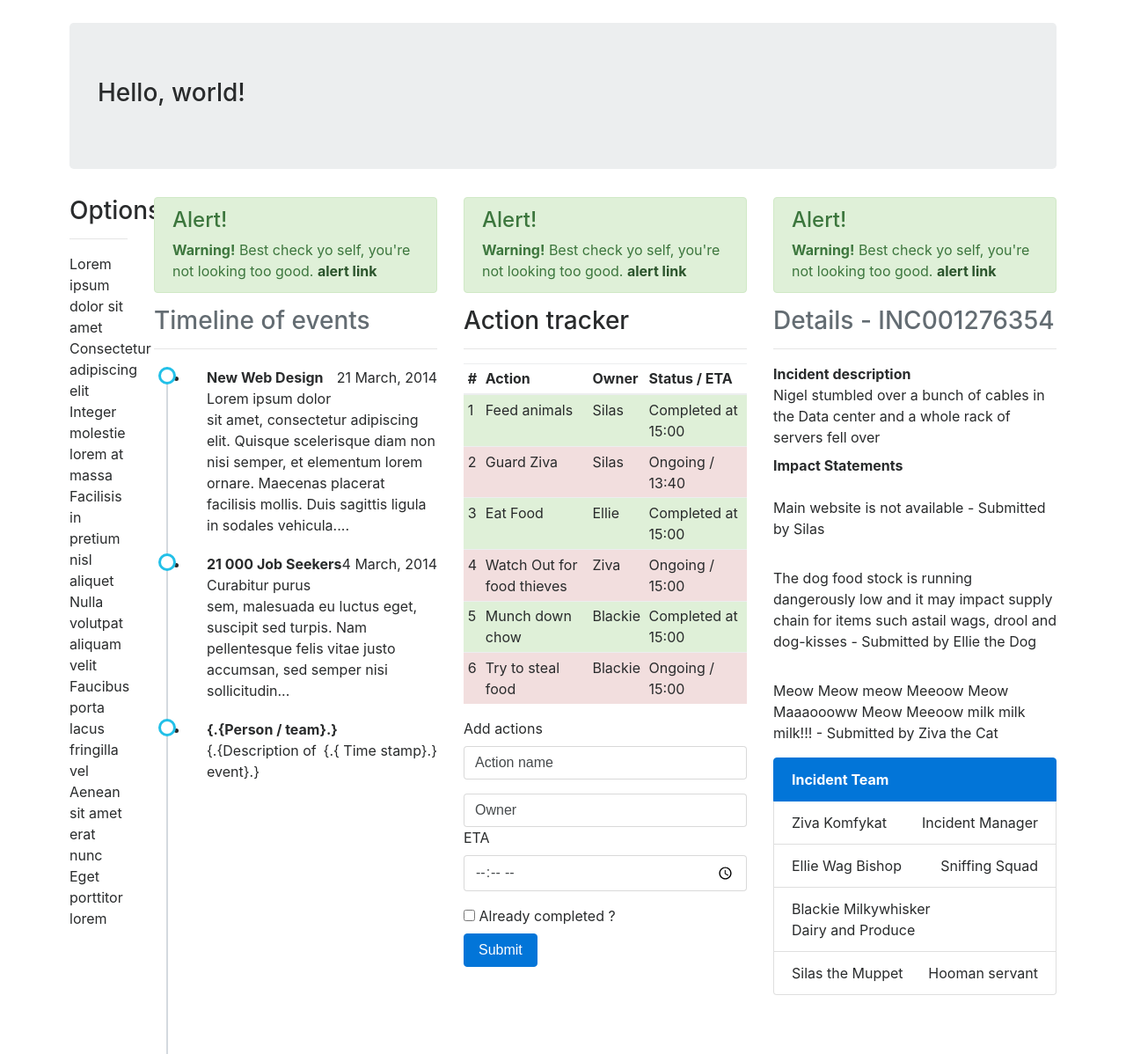
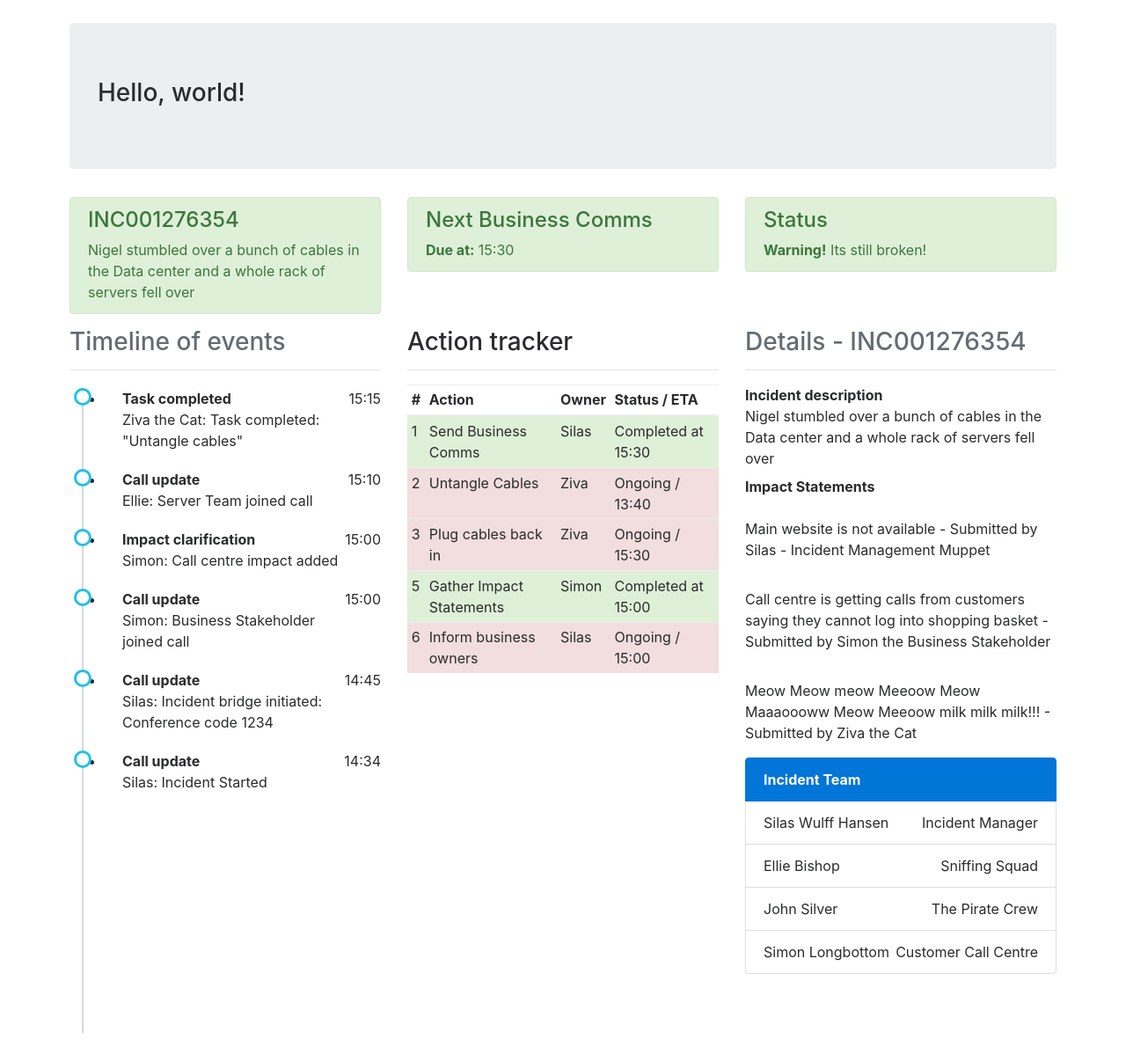
Before and after one commit to silah/simaritan, a Flask app: page /dashboard in a window 1280 px wide. Shown: the whole page at 88% size. After the commit the page ends 1174 px from the top, so only its background shows below. Run offline with Flask 2, Linux system fonts and the light colour scheme; some libraries are stand-ins or nearby versions.

Commit message:
Better layout, removed left column. Added dynamic data to timeline

```diff
--- a/simaritan/routes.py
+++ b/simaritan/routes.py
@@ -11,25 +11,32 @@ def index():
 def dashboard():
     user = {'username': 'Silas'}
     tasks = [
-        {'id': 1, 'activity': 'Feed animals', 'owner': 'Silas', 'eta': '15:00', 'status': 'Complete'},
-        {'id': 2, 'activity': 'Guard Ziva', 'owner': 'Silas', 'eta': '13:40', 'status': 'Ongoing'},
-        {'id': 3, 'activity': 'Eat Food', 'owner': 'Ellie', 'eta': '15:00', 'status': 'Complete'},
-        {'id': 4, 'activity': 'Watch Out for food thieves', 'owner': 'Ziva', 'eta': '15:00', 'status': 'Ongoing'},
-        {'id': 5, 'activity': 'Munch down chow', 'owner': 'Blackie', 'eta': '15:00', 'status': 'Complete'},
-        {'id': 6, 'activity': 'Try to steal food', 'owner': 'Blackie', 'eta': '15:00', 'status': 'Ongoing'},
+        {'id': 1, 'activity': 'Send Business Comms', 'owner': 'Silas', 'eta': '15:30', 'status': 'Complete'},
+        {'id': 2, 'activity': 'Untangle Cables', 'owner': 'Ziva', 'eta': '13:40', 'status': 'Ongoing'},
+        {'id': 3, 'activity': 'Plug cables back in', 'owner': 'Ziva', 'eta': '15:30', 'status': 'Ongoing'},
+        {'id': 5, 'activity': 'Gather Impact Statements', 'owner': 'Simon', 'eta': '15:00', 'status': 'Complete'},
+        {'id': 6, 'activity': 'Inform business owners', 'owner': 'Silas', 'eta': '15:00', 'status': 'Ongoing'},
+    ]
+    timeline = [
+        {'id': 1, 'activity': 'Task completed: "Untangle cables"', 'owner': 'Ziva the Cat', 'eta': '15:15', 'type': 'Task completed'},
+        {'id': 2, 'activity': 'Server Team joined call', 'owner': 'Ellie', 'eta': '15:10', 'type':'Call update'},
+        {'id': 3, 'activity': 'Call centre impact added', 'owner': 'Simon', 'eta': '15:00', 'type': 'Impact clarification'},
+        {'id': 4, 'activity': 'Business Stakeholder joined call', 'owner': 'Simon', 'eta': '15:00', 'type':'Call update'},
+        {'id': 5, 'activity': 'Incident bridge initiated: Conference code 1234', 'owner': 'Silas', 'eta': '14:45', 'type':'Call update'},
+        {'id': 6, 'activity': 'Incident Started', 'owner': 'Silas', 'eta': '14:34', 'type':'Call update'}
+
     ]
     details = {
         'incidentid': 'INC001276354',
         'description': 'Nigel stumbled over a bunch of cables in the Data center and a whole rack of servers fell over',
         'impact_statements': [
             {
-                'submitter': 'Silas',
+                'submitter': 'Silas - Incident Management Muppet',
                 'statement': 'Main website is not available'
             },
             {
-                'submitter': 'Ellie the Dog',
-                'statement': 'The dog food stock is running dangerously low and it may impact supply chain for items such as'
-                             'tail wags, drool and dog-kisses'
+                'submitter': 'Simon the Business Stakeholder',
+                'statement': 'Call centre is getting calls from customers saying they cannot log into shopping basket'
             },
             {
                 'submitter': 'Ziva the Cat',
@@ -39,20 +46,20 @@ def dashboard():
     }
     team = [
         {
-            'name': 'Ziva Komfykat',
+            'name': 'Silas Wulff Hansen',
             'team': 'Incident Manager'
         },
         {
-            'name': 'Ellie Wag Bishop',
+            'name': 'Ellie Bishop',
             'team': 'Sniffing Squad'
         },
         {
-            'name': 'Blackie Milkywhisker',
-            'team': 'Dairy and Produce'
+            'name': 'John Silver',
+            'team': 'The Pirate Crew'
         },
         {
-            'name': 'Silas the Muppet',
-            'team': 'Hooman servant'
+            'name': 'Simon Longbottom',
+            'team': 'Customer Call Centre'
         }
     ]
-    return render_template('dashboard.html', title='Simaritan', user=user, tasks=tasks, details=details, team=team)
+    return render_template('dashboard.html', title='Simaritan', user=user, tasks=tasks, details=details, team=team, timeline=timeline)
--- a/simaritan/templates/dashboard.html
+++ b/simaritan/templates/dashboard.html
@@ -26,59 +26,42 @@
 			</div>
 		</div>
 		<div class="row">
-			<div class="col-md-1">
+			<!--<div class="col-md-1">
 				<h3>
 					Options
 				</h3>
 				<hr />
 				<ul class="list-unstyled">
 					<li class="list-item">
-						Lorem ipsum dolor sit amet
+						This is a column
 					</li>
 					<li class="list-item">
-						Consectetur adipiscing elit
+						Not sure what this column can be used for
 					</li>
-					<li class="list-item">
-						Integer molestie lorem at massa
-					</li>
-					<li class="list-item">
-						Facilisis in pretium nisl aliquet
-					</li>
-					<li class="list-item">
-						Nulla volutpat aliquam velit
-					</li>
-					<li class="list-item">
-						Faucibus porta lacus fringilla vel
-					</li>
-					<li class="list-item">
-						Aenean sit amet erat nunc
-					</li>
-					<li class="list-item">
-						Eget porttitor lorem
-					</li>
+
 				</ul>
-			</div>
-			<div class="col-md-11">
+			</div> -->
+			<div class="col-md-12">
 				<div class="row">
 					<div class="col-md-4">
 						<div class="alert alert-success alert-dismissable">
 							<h4>
-								Alert!
-							</h4> <strong>Warning!</strong> Best check yo self, you're not looking too good. <a href="#" class="alert-link">alert link</a>
+								{{details.incidentid}}
+							</h4> {{details.description}}
 						</div>
 					</div>
 					<div class="col-md-4">
 						<div class="alert alert-success alert-dismissable">
 							<h4>
-								Alert!
-							</h4> <strong>Warning!</strong> Best check yo self, you're not looking too good. <a href="#" class="alert-link">alert link</a>
+								Next Business Comms
+							</h4> <strong>Due at:</strong> 15:30
 						</div>
 					</div>
 					<div class="col-md-4">
 						<div class="alert alert-success alert-dismissable">
 							<h4>
-								Alert!
-							</h4> <strong>Warning!</strong> Best check yo self, you're not looking too good. <a href="#" class="alert-link">alert link</a>
+								Status
+							</h4> <strong>Warning!</strong> Its still broken!
 						</div>
 					</div>
 				</div>
@@ -90,6 +73,13 @@
 						<hr />
 						<ul class="timeline">
 							<!--Timeline is from https://bootsnipp.com/snippets/xrKXW-->
+							{% for tl in timeline %}
+							<li>
+								<strong>{{ tl.type }}</strong>
+								<p class="float-right">{{tl.eta}}</p>
+								<p>{{ tl.owner }}: {{ tl.activity }}</p>
+							</li>
+							{% endfor %}<!--
 							<li>
 								<strong>New Web Design</strong>
 								<p class="float-right">21 March, 2014</p>
@@ -104,7 +94,7 @@
 								<strong>{.{Person / team}.}</strong>
 								<p class="float-right">{.{ Time stamp}.}</p>
 								<p>{.{Description of event}.}</p>
-							</li>
+							</li>-->
 						</ul>
 					</div>
 					<div class="col-md-4">
@@ -156,7 +146,7 @@
     							{% endfor %}
 							</tbody>
 						</table>
-						<form role="form">
+						<!--<form role="form">
 							<div class="form-group">
 
 								<label for="exampleInputEmail1">
@@ -168,8 +158,8 @@
 							<div class="form-group">
 								<input type="text" value="Owner" class="form-control" id="task_owner" />
 
-							<!--</div>
-							<div class="form-group">	-->
+							</div>
+							<div class="form-group">
 								<label for="exampleInputFile">
 									ETA
 								</label>
@@ -183,7 +173,7 @@
 							<button type="submit" class="btn btn-primary">
 								Submit
 							</button>
-						</form>
+						</form>-->
 					</div>
 					<div class="col-md-4">
 						<h3 class="text-left text-muted">
```
